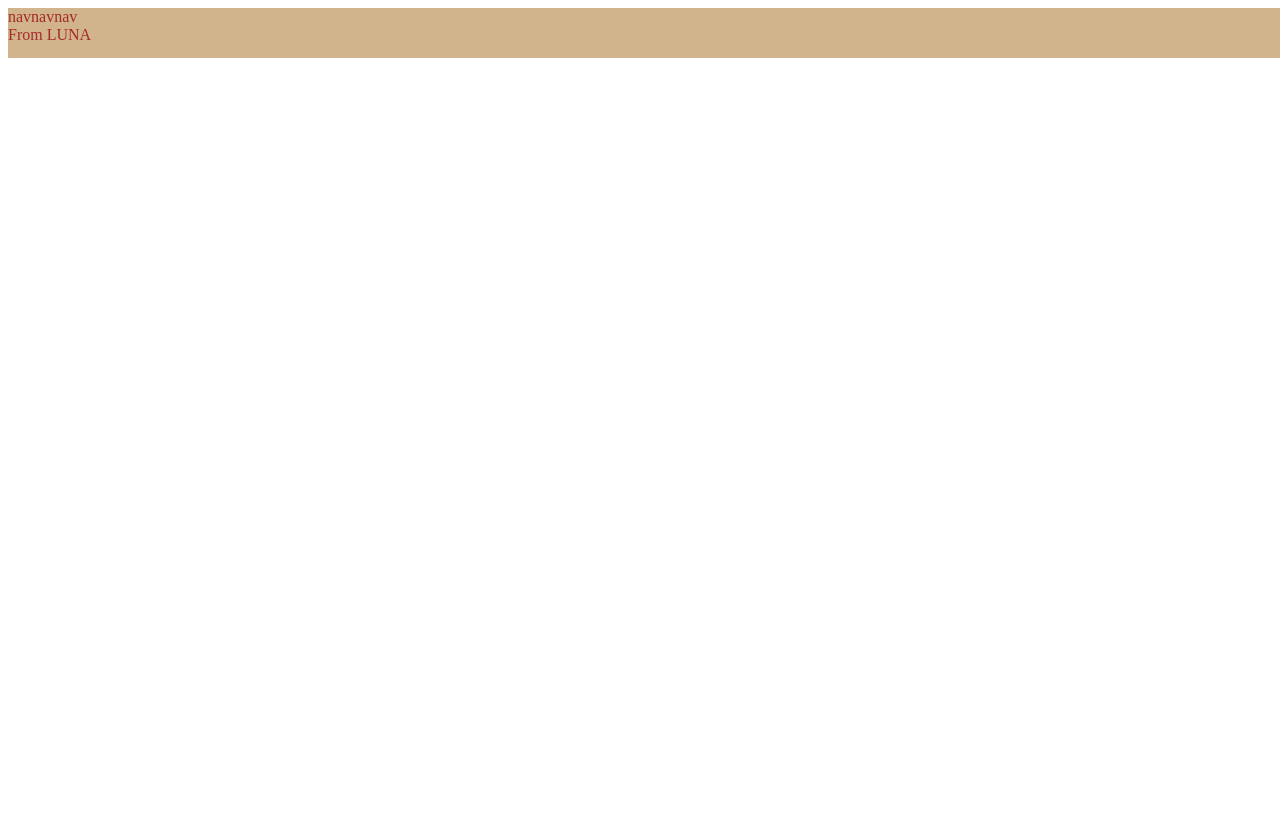
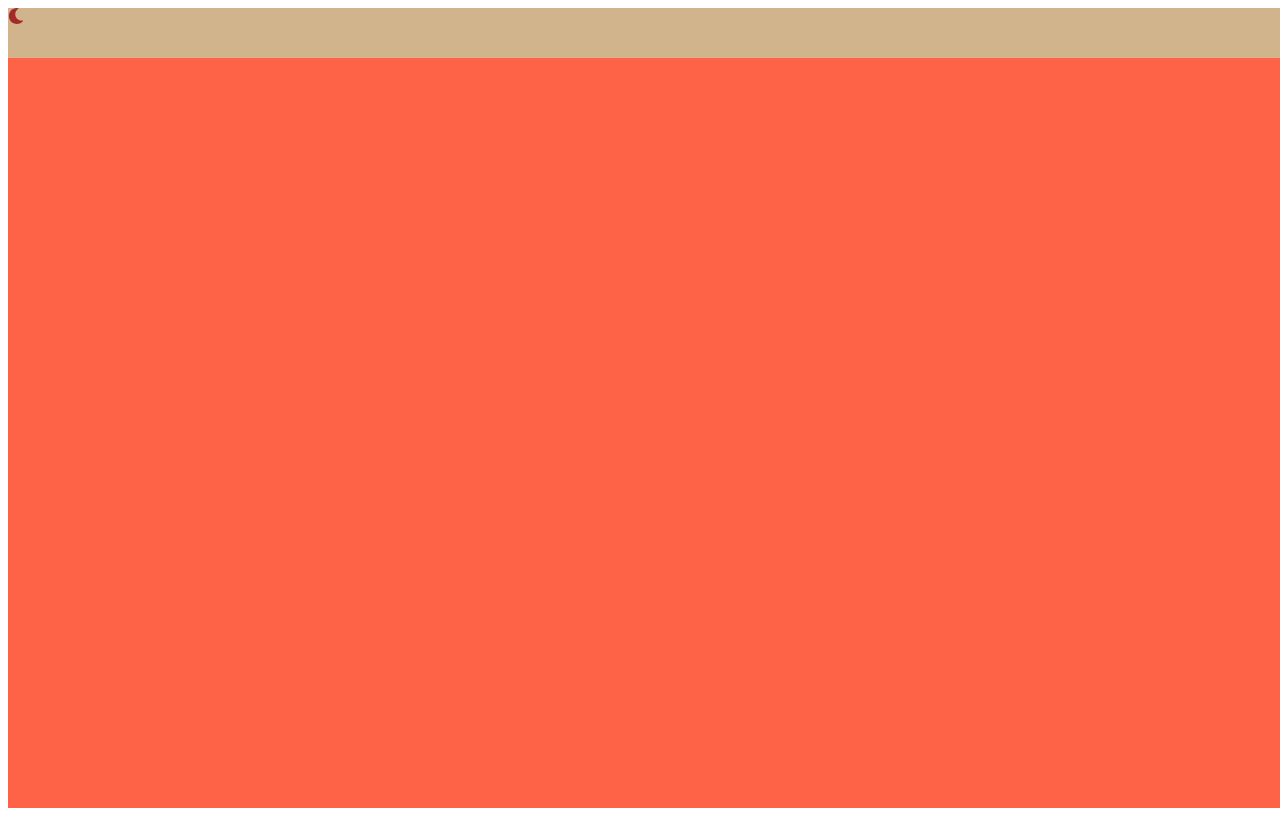
Before and after one commit to WigglyDonnie/fromluna, a React (Create React App) app: page / in a window 1280 px wide. Built offline with nearby package versions, Linux system fonts and the light colour scheme.

Commit message:
add moon logo

```diff
--- a/package.json
+++ b/package.json
@@ -3,6 +3,11 @@
   "version": "0.1.0",
   "private": true,
   "dependencies": {
+    "@fortawesome/fontawesome-svg-core": "^1.2.36",
+    "@fortawesome/free-brands-svg-icons": "^5.15.4",
+    "@fortawesome/free-regular-svg-icons": "^5.15.4",
+    "@fortawesome/free-solid-svg-icons": "^5.15.4",
+    "@fortawesome/react-fontawesome": "^0.1.16",
     "@testing-library/jest-dom": "^5.16.1",
     "@testing-library/react": "^11.2.7",
     "@testing-library/user-event": "^12.8.3",
--- a/src/App.tsx
+++ b/src/App.tsx
@@ -5,8 +5,7 @@
 function App() {
   return (
     <div className="homepage">
-      <Nav></Nav>
-      From LUNA
+      <Nav />
     </div>
   );
 }
--- /dev/null
+++ b/src/components/Brand.tsx
@@ -0,0 +1,20 @@
+import React from 'react';
+import { FontAwesomeIcon } from '@fortawesome/react-fontawesome'
+import { faMoon } from '@fortawesome/free-solid-svg-icons';
+import { library } from '@fortawesome/fontawesome-svg-core'
+import { fas } from '@fortawesome/free-solid-svg-icons'
+
+library.add(fas)
+
+// ...
+
+
+function Brand() {
+  return (
+    <div className="Brand">
+      <FontAwesomeIcon icon={faMoon} />
+    </div>
+  );
+}
+
+export default Brand;
--- a/src/components/Nav.tsx
+++ b/src/components/Nav.tsx
@@ -1,10 +1,10 @@
 import React from 'react';
-
+import Brand from './Brand';
 
 function Nav() {
   return (
-    <div className="nav">
-      navnavnav
+    <div className="Nav">
+      <Brand />
     </div>
   );
 }
--- a/src/index.scss
+++ b/src/index.scss
@@ -1,4 +1,4 @@
-.homepage {
+.Nav {
   display: fixed;
   color: brown;
   background-color: tan;
@@ -7,6 +7,8 @@
   height: 50px;
 }
 
-.body{
-  background-color: tan;
+.homepage {
+  width: 100vw;
+  height: 100vh;
+  background-color: tomato;
 }
```
Also changed, not shown: 1 other file (tests, documents, lock files or other folders).
